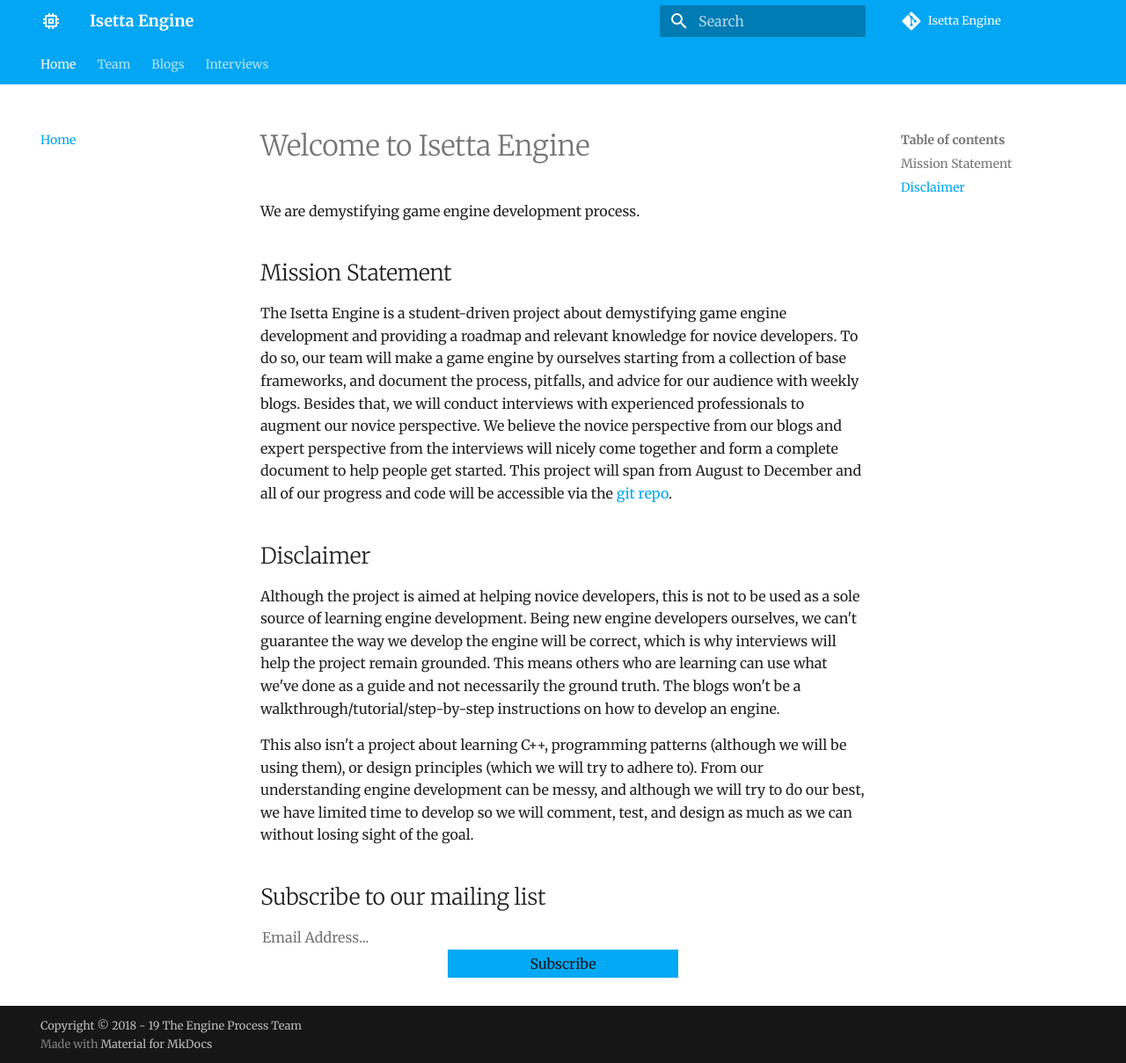
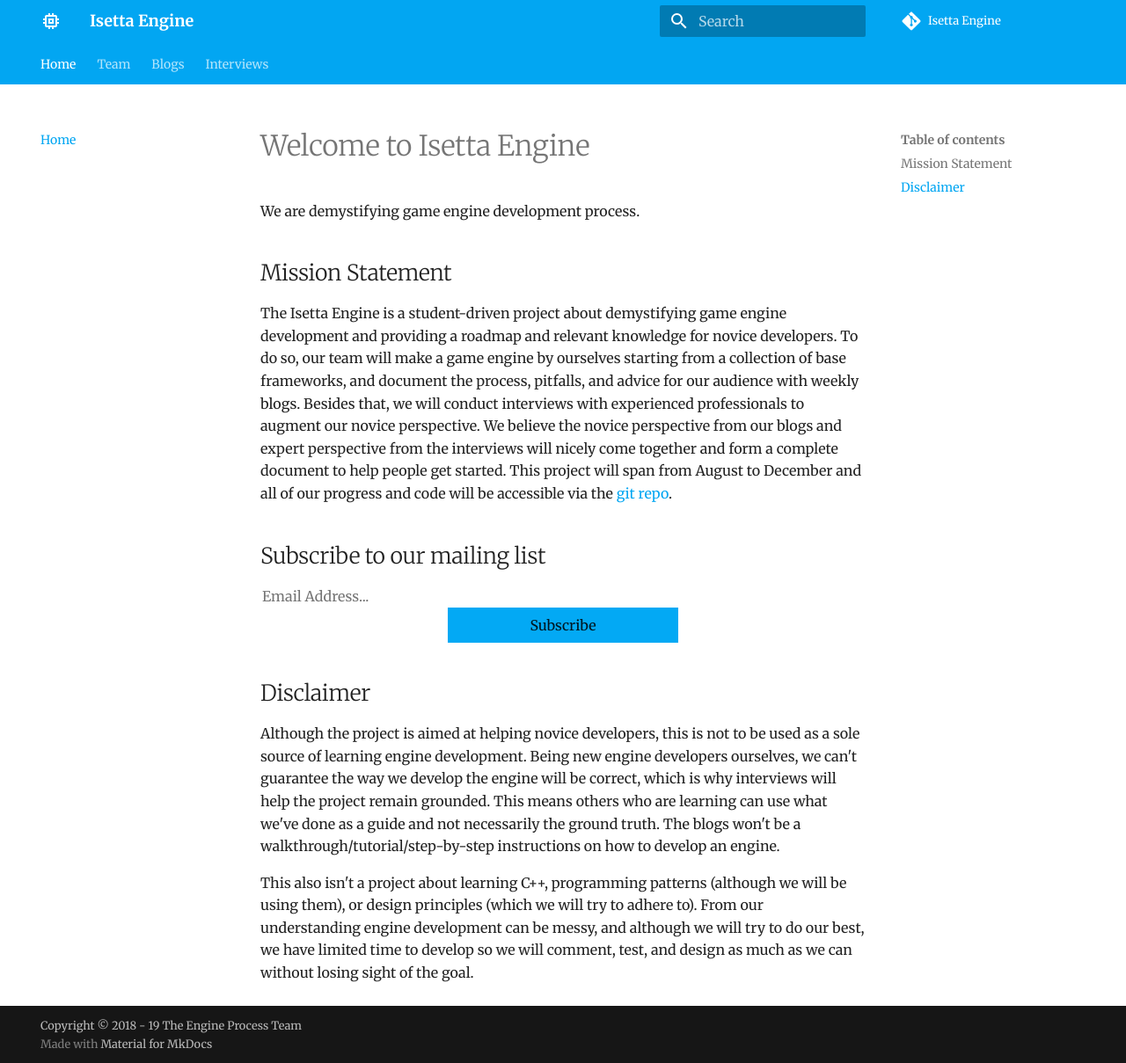
Before and after one commit to Isetta-Team/Isetta-Website-Raw, an MkDocs documentation site: the page built from docs/index.md, in a window 1280 px wide and 1209 px high. Shown: the whole window at 88% size. Built offline with MkDocs 1.6.1 and Material for MkDocs 9.7.7, drawn with Linux system fonts in a browser that asks for light colours; comment, search, counter and statistics services are not loaded.

Commit message:
Style changes

```diff
--- a/docs/extra.css
+++ b/docs/extra.css
@@ -8,6 +8,16 @@ img[alt="team-headshot"]{
 
 
 /*#region MailChimp */
+
+#mc_embed_signup form {
+	padding: 0 !important;
+	margin-top: 40px;
+}
+
+#mc_embed_signup form h2 {
+	font-size: 25px;
+	font-weight: 300;
+}
 
 #mc_embed_signup form .mc-field-group input {
 	font-size: 1em;
@@ -21,11 +31,12 @@ img[alt="team-headshot"]{
 	background-color: #03a9f4;
 	font-size: 1em;
 	width: 38.2%;
-	height: 2em;
+	height: 2.5em;
 }
 
 #mc_embed_signup form #mc-embedded-subscribe:hover {
 	background-color: #00b8dc;
 }
 
+
 /*#endregion*/
```
Also changed, not shown: docs/index.md (+6 -6 lines), 1 other file.
